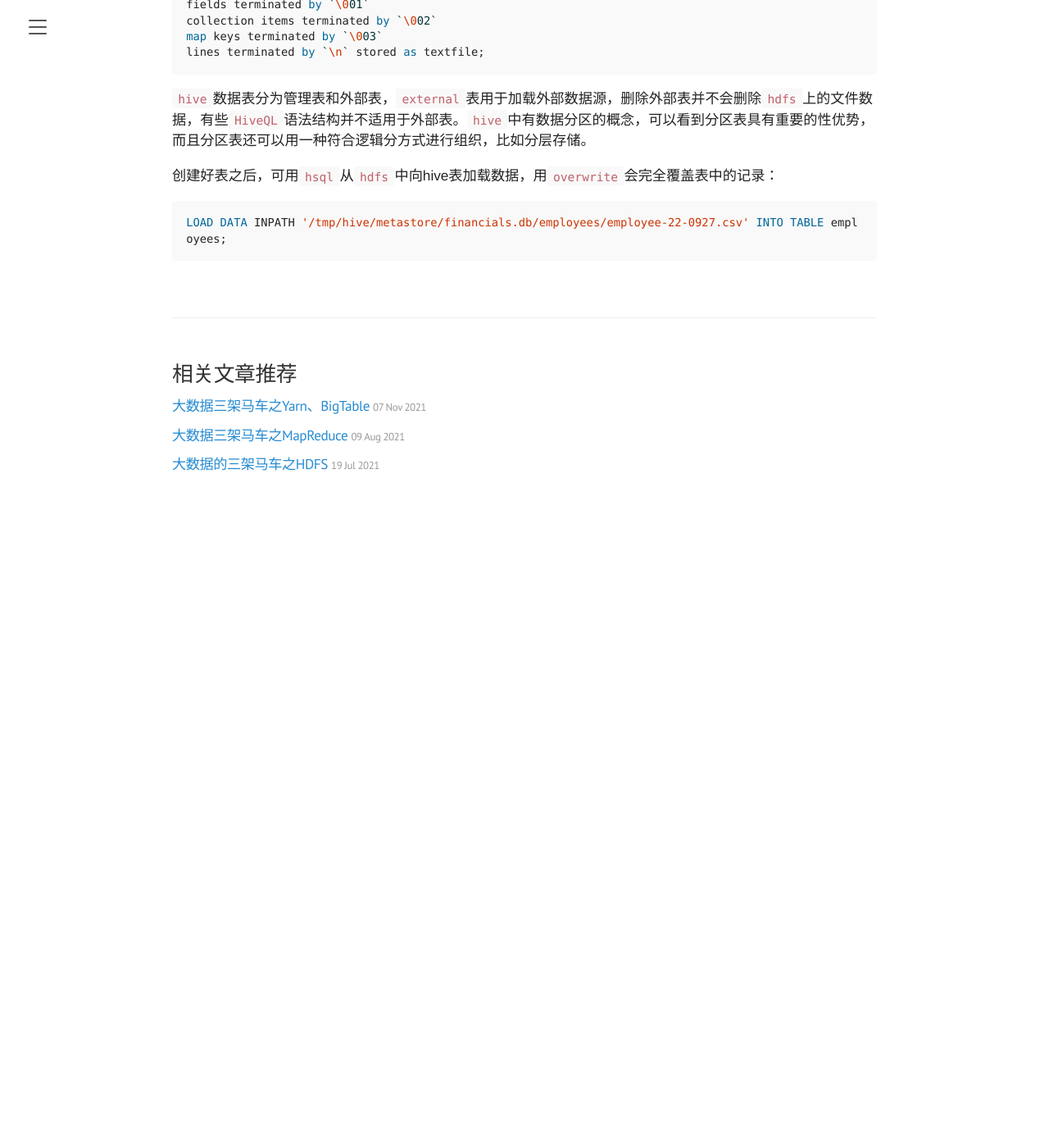
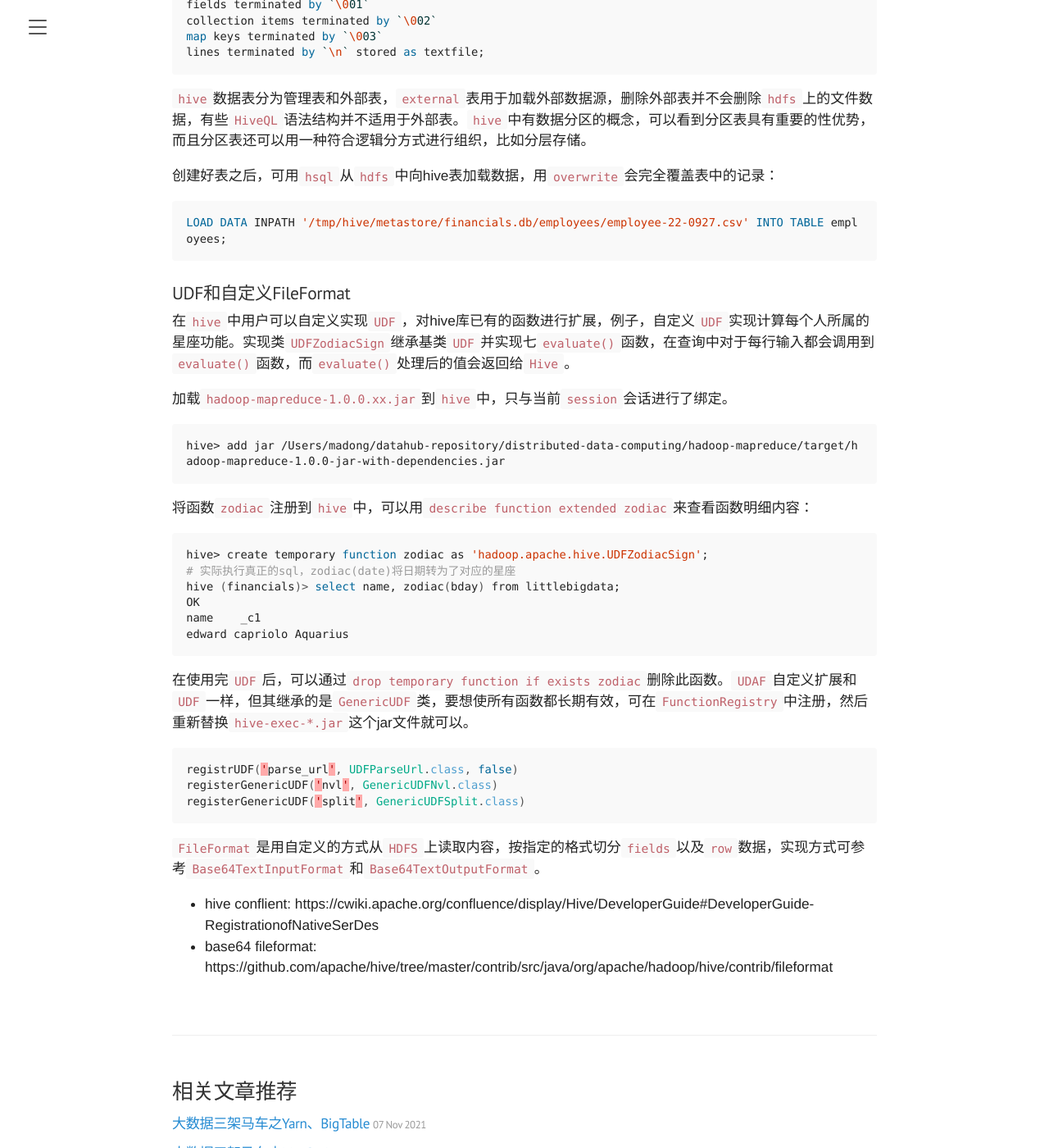
Before and after one commit to dongma/dongma.github.io, a Jekyll site: the page built from _posts/2022-01-22-apache-hive.md, in a window 1280 px wide and 1400 px high, scrolled down 3311 px. Shown: the whole window at 82% size. Built offline with Jekyll 4.4.1, drawn with Linux system fonts in a browser that asks for light colours; before the commit the page ends 3941 px from its top, so only the background shows below that.

Commit message:
create udf and custom fileformat for reading data from hdfs

`````diff
--- a/_posts/2022-01-22-apache-hive.md
+++ b/_posts/2022-01-22-apache-hive.md
@@ -35,7 +35,7 @@ title: 大数据时代数据仓库Hive
 * 通过`HCatalog`，用户能通过工具访问`Hadoop`上的`Hive Metastore`。它为`MapReduce`和`Pig`提供了连接器，用户可以使用工具对`Hive`的关联列格式的数据进行读写。
 <img src="../../../../resource/2022/hive/hive-catalog.jpg" width="820" alt="HCatalog元数据管理"/>
 
-### 数据类型、数据定义
+### 数据类型及数据定义
 hive支持基本数据类型有`tinyInt`、`int`、`bigInt`、`String`等，除此之外，其还支持复杂类型，如`struct`、`map`和`array`等。Hive中默认以`\n`作为行分割符，以`^A`用于字段分割符，用`^B`分割array或struct中的元素，或用于map中键-值对之间的分割，使用`^C`用于map中键和值之间的分割。
 
 若要实现自定义话，需用一组`row format delimited`语句，分别指定行、字段、map、list的分割符:
@@ -54,3 +54,29 @@ lines terminated by `\n` stored as textfile;
 ```sql
 LOAD DATA INPATH '/tmp/hive/metastore/financials.db/employees/employee-22-0927.csv' INTO TABLE employees;
 ```
+
+### UDF和自定义FileFormat
+在`hive`中用户可以自定义实现`UDF`，对hive库已有的函数进行扩展，例子，自定义`UDF`实现计算每个人所属的星座功能。实现类`UDFZodiacSign`继承基类`UDF`并实现七`evaluate()`函数，在查询中对于每行输入都会调用到`evaluate()`函数，而`evaluate()`处理后的值会返回给`Hive`。
+
+加载`hadoop-mapreduce-1.0.0.xx.jar`到`hive`中，只与当前`session`会话进行了绑定。
+```sh
+hive> add jar /Users/madong/datahub-repository/distributed-data-computing/hadoop-mapreduce/target/hadoop-mapreduce-1.0.0-jar-with-dependencies.jar
+```
+将函数`zodiac`注册到`hive`中，可以用`describe function extended zodiac`来查看函数明细内容：
+```sh
+hive> create temporary function zodiac as 'hadoop.apache.hive.UDFZodiacSign';
+# 实际执行真正的sql，zodiac(date)将日期转为了对应的星座
+hive (financials)> select name, zodiac(bday) from littlebigdata;
+OK
+name	_c1
+edward capriolo	Aquarius
+````
+在使用完`UDF`后，可以通过`drop temporary function if exists zodiac`删除此函数。`UDAF`自定义扩展和`UDF`一样，但其继承的是`GenericUDF`类，要想使所有函数都长期有效，可在`FunctionRegistry`中注册，然后重新替换`hive-exec-*.jar`这个jar文件就可以。
+```java
+registrUDF('parse_url', UDFParseUrl.class, false)
+registerGenericUDF('nvl', GenericUDFNvl.class)
+registerGenericUDF('split', GenericUDFSplit.class)
+```
+`FileFormat`是用自定义的方式从`HDFS`上读取内容，按指定的格式切分`fields`以及`row`数据，实现方式可参考`Base64TextInputFormat`和`Base64TextOutputFormat`。
+* hive conflient: https://cwiki.apache.org/confluence/display/Hive/DeveloperGuide#DeveloperGuide-RegistrationofNativeSerDes
+* base64 fileformat: https://github.com/apache/hive/tree/master/contrib/src/java/org/apache/hadoop/hive/contrib/fileformat
`````
